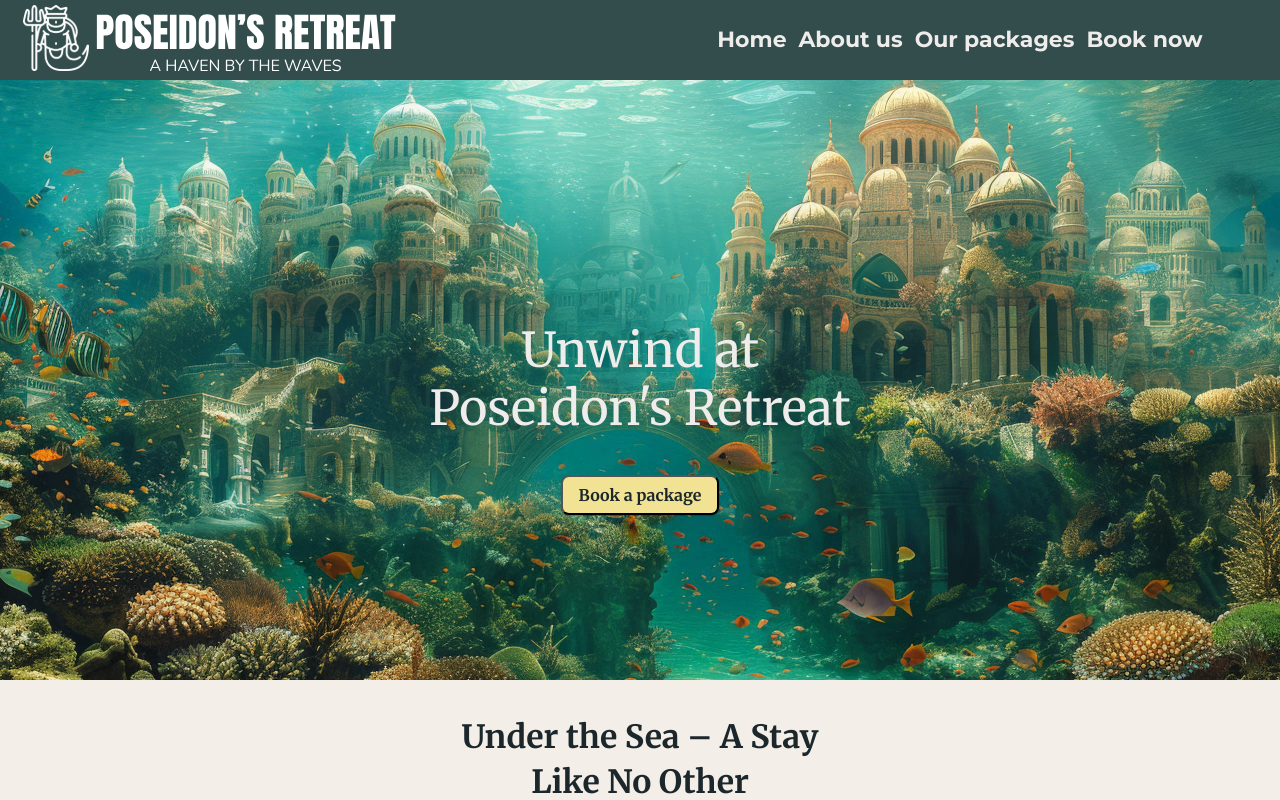
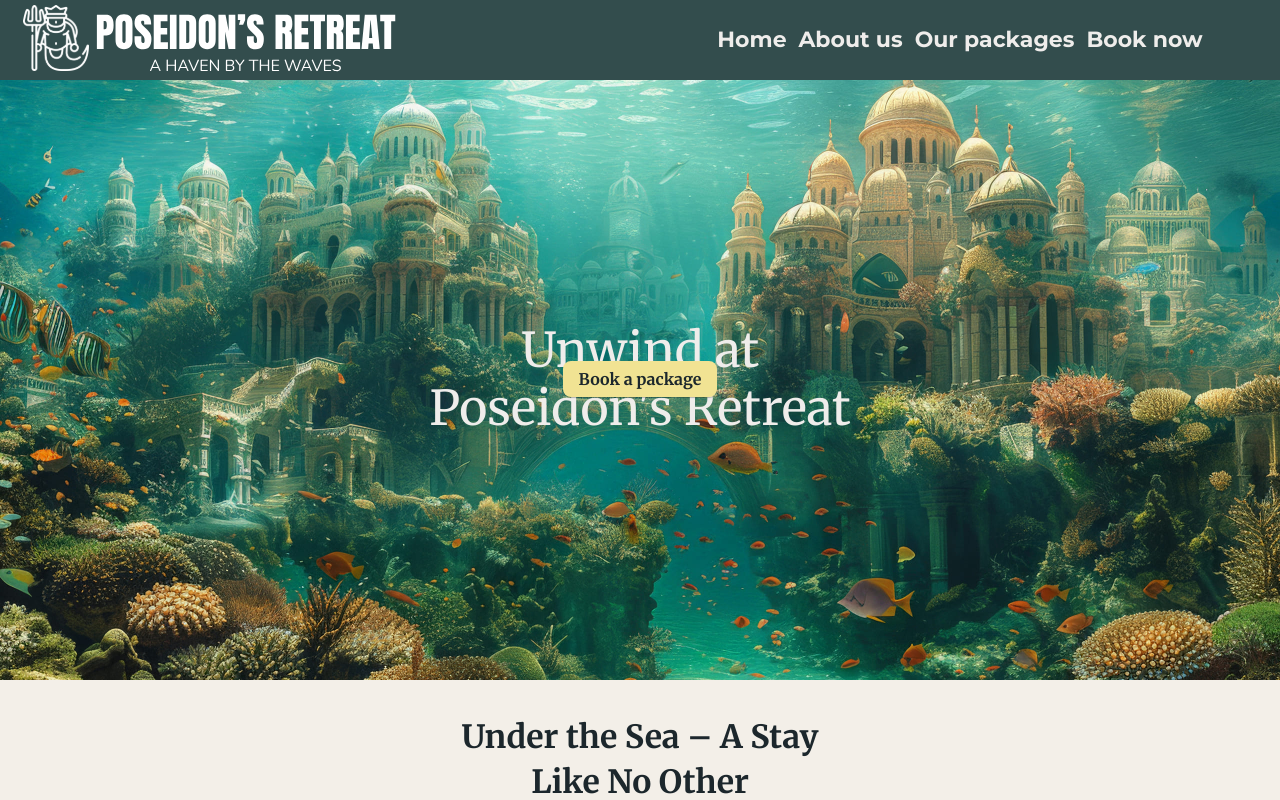
Before and after one commit to maria-jon/poseidon, a Vue app: page / in a window 1280 px wide. Shown: the top 800 px of the page. Built offline with nearby package versions, Linux system fonts and the light colour scheme.

Commit message:
(refactor): adjusted button link on hero image

```diff
--- a/src/components/HeroSection.vue
+++ b/src/components/HeroSection.vue
@@ -1,5 +1,5 @@
 <script setup lang="ts">
-import { onMounted } from 'vue';
+import { onMounted } from 'vue'
 import thebluelagoon from '../assets/Images/Komprimerad package-the-blue-lagoon_2560x1440_jpg.jpg'
 import heroImage from '../assets/Images/komprimerad poseidons-retreat_1_2560x1440_jpg.jpg'
 import ines from '../assets/Images/Komprimerad package-ines_2560x1440_jpg.jpg'
@@ -38,21 +38,18 @@ function initPage() {
 }
 
 onMounted(() => {
-  initPage();
-});
-
+  initPage()
+})
 </script>
 
 <template>
   <div class="herosection">
-  <h1>
-    <span class="titleone">Unwind at</span>
-    <span>Poseidon's Retreat</span>
-  </h1>
+    <h1>
+      <span class="titleone">Unwind at</span>
+      <span>Poseidon's Retreat</span>
+    </h1>
     <div class="routerlink">
-      <RouterLink to="/packages" v-slot="{ navigate }">
-        <button class="book" @click="navigate">Book a package</button>
-      </RouterLink>
+      <RouterLink class="book" to="/packages">Book a package</RouterLink>
     </div>
     <img :src="heroImage" class="retreat" alt="Poseidons Retreat" width="500" height="400" />
   </div>
```
